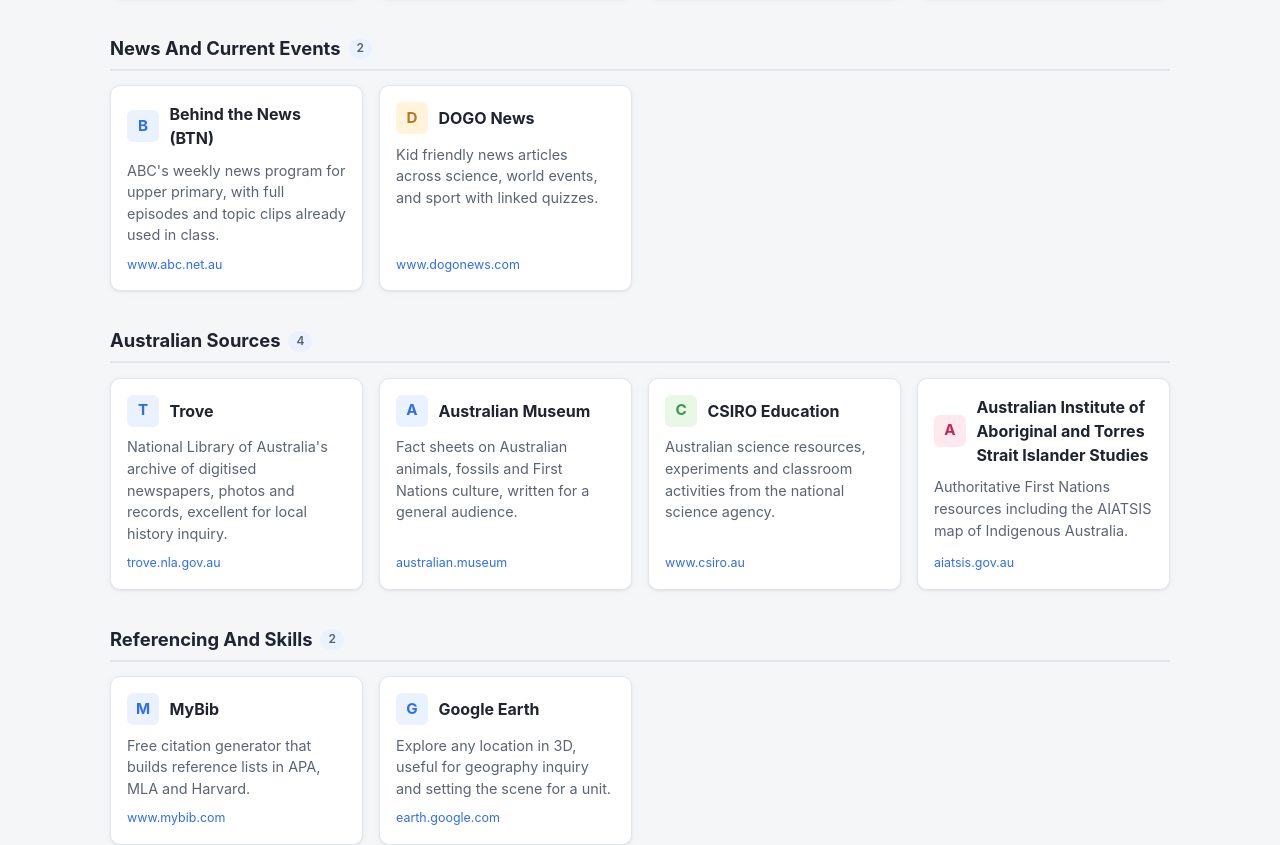
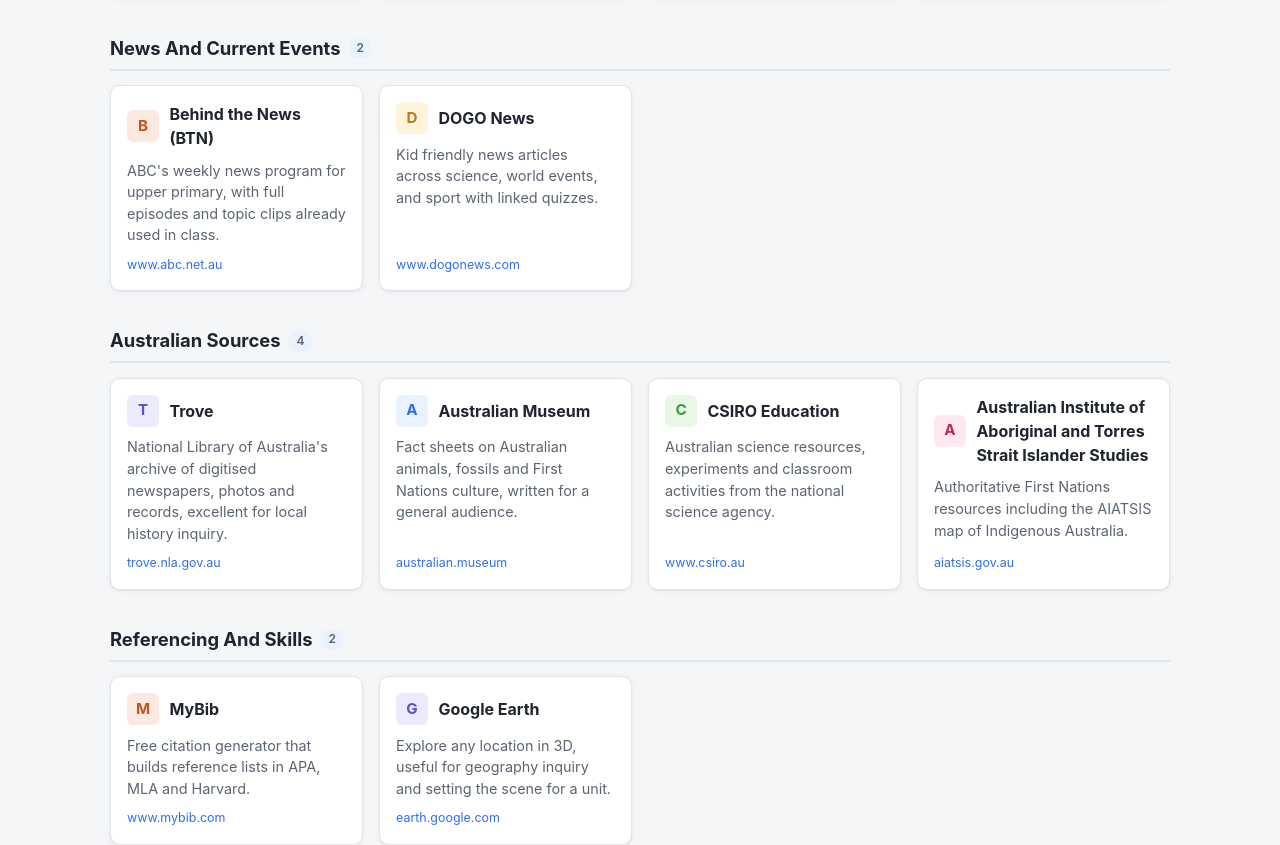
Before and after one commit to andrew-snape/Edu-Links, a Jekyll site: the page built from research.md, in a window 1280 px wide and 1400 px high, scrolled down 203 px. Shown: the part 369-1214 px from the top of the window. Built offline with Jekyll 4.4.1, drawn with Linux system fonts in a browser that asks for light colours.

Commit message:
CSS Updates

```diff
--- a/_includes/card.html
+++ b/_includes/card.html
@@ -22,8 +22,9 @@
   Sites with no discoverable favicon fall back to a letter tile. With every
   tile the same colour, two failed favicons that happen to share an initial
   letter render as visually identical cards - the "these look like copies"
-  problem. Spreading tiles across a small palette (keyed off name length, so
-  it's stable across builds) keeps same-letter fallbacks visually distinct.
+  problem. Spreading tiles across a small palette, keyed off a cheap hash of
+  the name/domain (so it's stable across builds without needing real
+  randomness), keeps same-letter fallbacks visually distinct.
 {%- endcomment -%}
 {%- assign tile_wc = include.link.name | split: " " | size | times: 17 -%}
 {%- assign tile_dsize = domain | size | times: 5 -%}
--- a/assets/css/style.css
+++ b/assets/css/style.css
@@ -24,6 +24,10 @@
   --tile-fg-4: #c2255c;
   --tile-bg-5: #e8f7e6;
   --tile-fg-5: #2f9e44;
+  --tile-bg-6: #eceafd;
+  --tile-fg-6: #5b4fd6;
+  --tile-bg-7: #fbe9df;
+  --tile-fg-7: #c05621;
   --shadow: 0 1px 2px rgba(20, 25, 35, 0.06), 0 1px 8px rgba(20, 25, 35, 0.04);
   --shadow-hover: 0 4px 14px rgba(20, 25, 35, 0.10);
 }
@@ -53,6 +57,10 @@
     --tile-fg-4: #f783ac;
     --tile-bg-5: #1c3320;
     --tile-fg-5: #69db7c;
+    --tile-bg-6: #211f3d;
+    --tile-fg-6: #9f97f0;
+    --tile-bg-7: #3a2015;
+    --tile-fg-7: #f6a96a;
   }
 }
 
@@ -394,6 +402,8 @@ main,
 .card-logo-wrap[data-tile="3"] { background: var(--tile-bg-3); }
 .card-logo-wrap[data-tile="4"] { background: var(--tile-bg-4); }
 .card-logo-wrap[data-tile="5"] { background: var(--tile-bg-5); }
+.card-logo-wrap[data-tile="6"] { background: var(--tile-bg-6); }
+.card-logo-wrap[data-tile="7"] { background: var(--tile-bg-7); }
 
 .card-logo-wrap::before {
   content: attr(data-letter);
@@ -413,6 +423,8 @@ main,
 .card-logo-wrap[data-tile="3"]::before { color: var(--tile-fg-3); }
 .card-logo-wrap[data-tile="4"]::before { color: var(--tile-fg-4); }
 .card-logo-wrap[data-tile="5"]::before { color: var(--tile-fg-5); }
+.card-logo-wrap[data-tile="6"]::before { color: var(--tile-fg-6); }
+.card-logo-wrap[data-tile="7"]::before { color: var(--tile-fg-7); }
 
 .card-logo-wrap.no-logo::before {
   opacity: 1;
```
